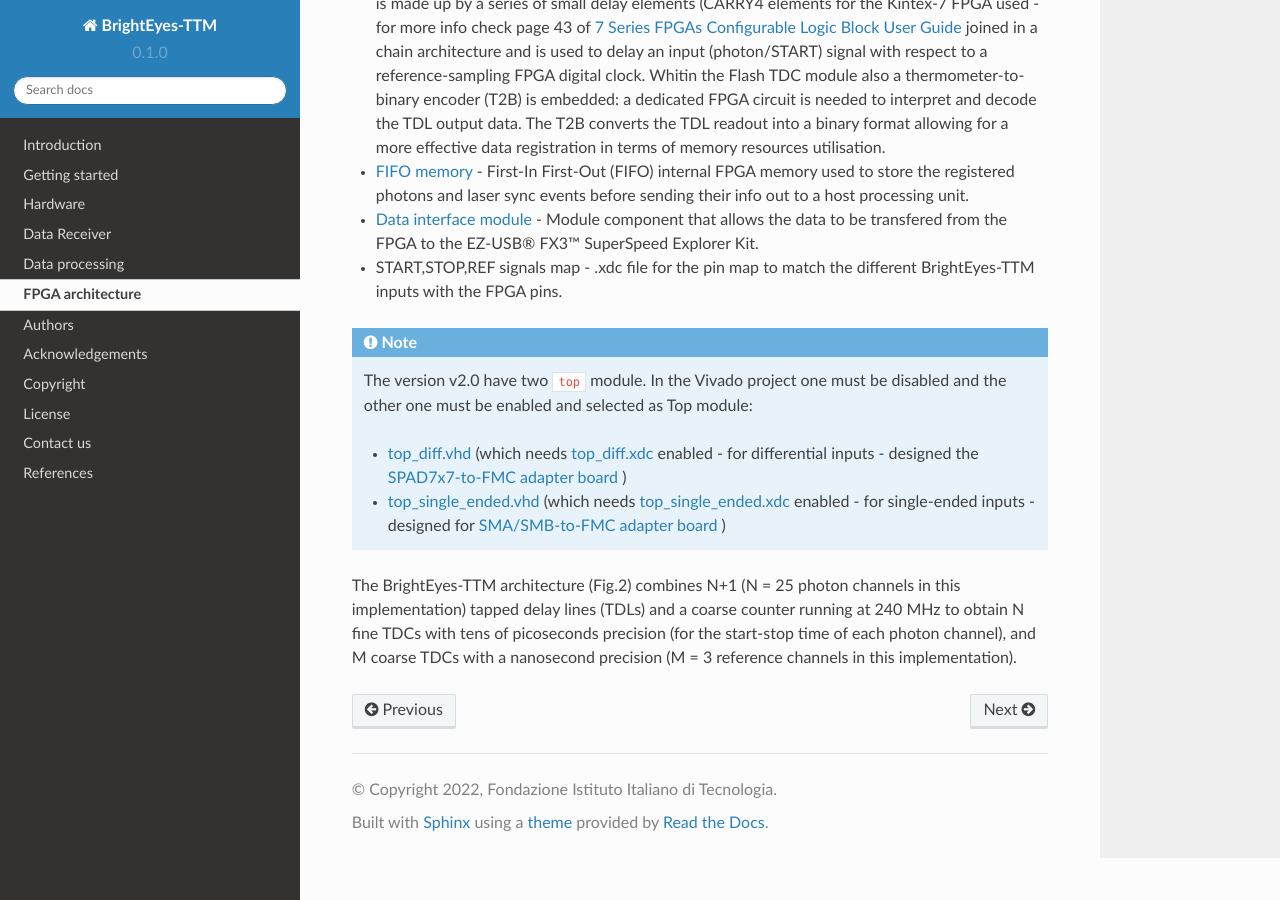
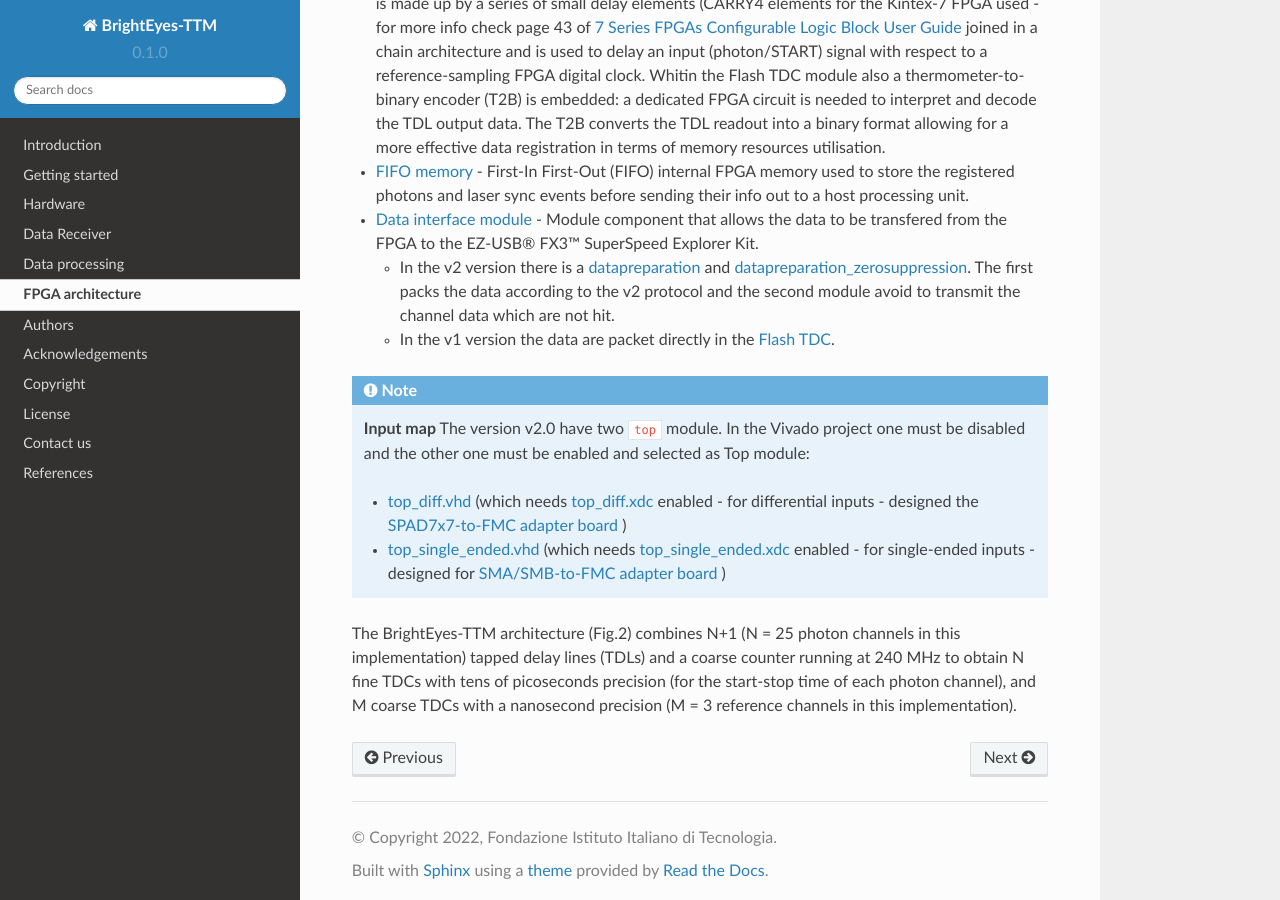
Before and after one commit to mattia-donato/BrightEyes-TTM-docs, a Sphinx documentation site: the page built from docs/source/architecture.md, in a window 1280 px wide and 900 px high, scrolled down 1070 px. Built offline with Sphinx 7.4.7 and the Read the Docs theme 2.0.0, drawn with Linux system fonts in a browser that asks for light colours; pages that are not in the unit, such as notebooks, are missing from menus.

Commit message:
Update architecture.md

````diff
--- a/docs/source/architecture.md
+++ b/docs/source/architecture.md
@@ -16,9 +16,11 @@ VHDL source code TTM architecture components:
 - [Flash TDC](https://github.com/VicidominiLab/BrightEyes-TTM/blob/v2.0/FPGA/ttm/hdl/tdc_module.vhd) - The core constituent of the flash TDC module is a tapped delay line (TDL). The TDL is made up by a series of small delay elements (CARRY4 elements for the Kintex-7 FPGA used - for more info check page 43 of [7 Series FPGAs Configurable Logic Block User Guide](https://www.xilinx.com/support/documentation/user_guides/ug474_7Series_CLB.pdf) joined in a chain architecture and is used to delay an input (photon/START) signal with respect to a reference-sampling FPGA digital clock. Whitin the Flash TDC module also a thermometer-to-binary encoder (T2B) is embedded: a dedicated FPGA circuit is needed to interpret and decode the TDL output data. The T2B converts the TDL readout into a binary format allowing for a more effective data registration in terms of memory resources utilisation.
 - [FIFO memory](https://github.com/VicidominiLab/BrightEyes-TTM/blob/v2.0/FPGA/ttm/hdl/fifo_iit.v) - First-In First-Out (FIFO) internal FPGA memory used to store the registered photons and laser sync events before sending their info out to a host processing unit.
 - [Data interface module](https://github.com/VicidominiLab/BrightEyes-TTM/blob/v2.0/FPGA/ttm/hdl/to_fxr_workaround.v) - Module component that allows the data to be transfered from the FPGA to the  EZ-USB® FX3™ SuperSpeed Explorer Kit.
-- START,STOP,REF signals map - .xdc file for the pin map to match the different BrightEyes-TTM inputs with the FPGA pins.
+  * In the v2 version there is a [datapreparation](https://github.com/VicidominiLab/BrightEyes-TTM/blob/v2.0/FPGA/ttm/hdl/datapreparation_new.vhd) and [datapreparation_zerosuppression](https://github.com/VicidominiLab/BrightEyes-TTM/blob/v2.0/FPGA/ttm/hdl/datapreparation_new_with_zerosuppression.vhd). The first packs the data according to the v2 protocol and the second module avoid to transmit the channel data which are not hit.
+  * In the v1 version the data are packet directly in the [Flash TDC](https://github.com/VicidominiLab/BrightEyes-TTM/blob/v2.0/FPGA/ttm/hdl/tdc_module.vhd).
 
 ```{note}
+**Input map**
 The version v2.0 have two `top` module. In the Vivado project one must be disabled and the other one must be enabled and selected as Top module:
 - [top_diff.vhd](https://github.com/VicidominiLab/BrightEyes-TTM/blob/v2.0/FPGA/ttm/xdc/top_diff.vhd) (which needs [top_diff.xdc](https://github.com/VicidominiLab/BrightEyes-TTM/blob/v2.0/FPGA/ttm/xdc/top_diff.xdc) enabled - for differential inputs - designed the [SPAD7x7-to-FMC adapter board](pinout7x7.md) )
 - [top_single_ended.vhd](https://github.com/VicidominiLab/BrightEyes-TTM/blob/v2.0/FPGA/ttm/xdc/top_single_ended.vhd) (which needs [top_single_ended.xdc](https://github.com/VicidominiLab/BrightEyes-TTM/blob/v2.0/FPGA/ttm/xdc/top_single_ended.xdc) enabled - for single-ended inputs - designed for [SMA/SMB-to-FMC adapter board](pinout5x5.md) )
````
